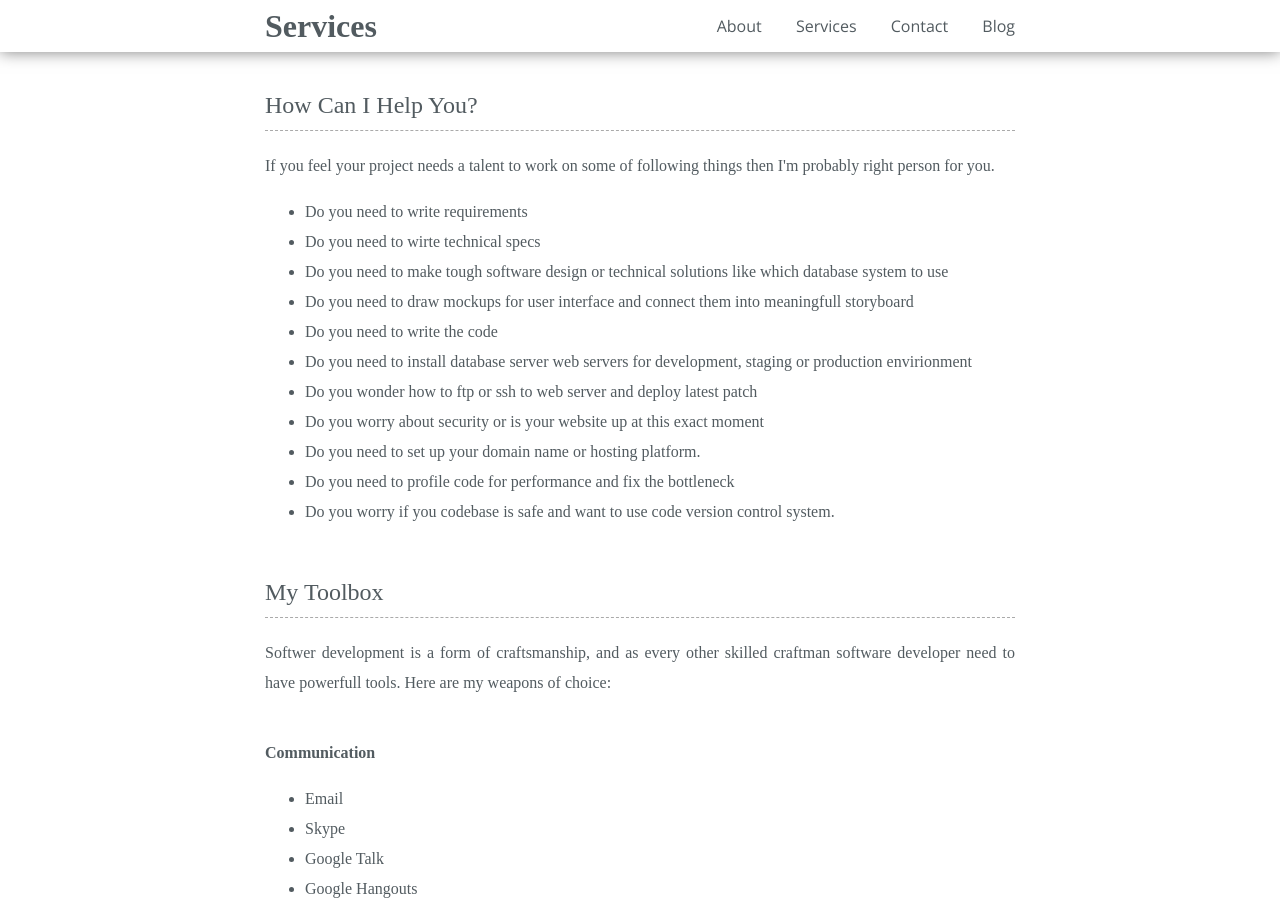
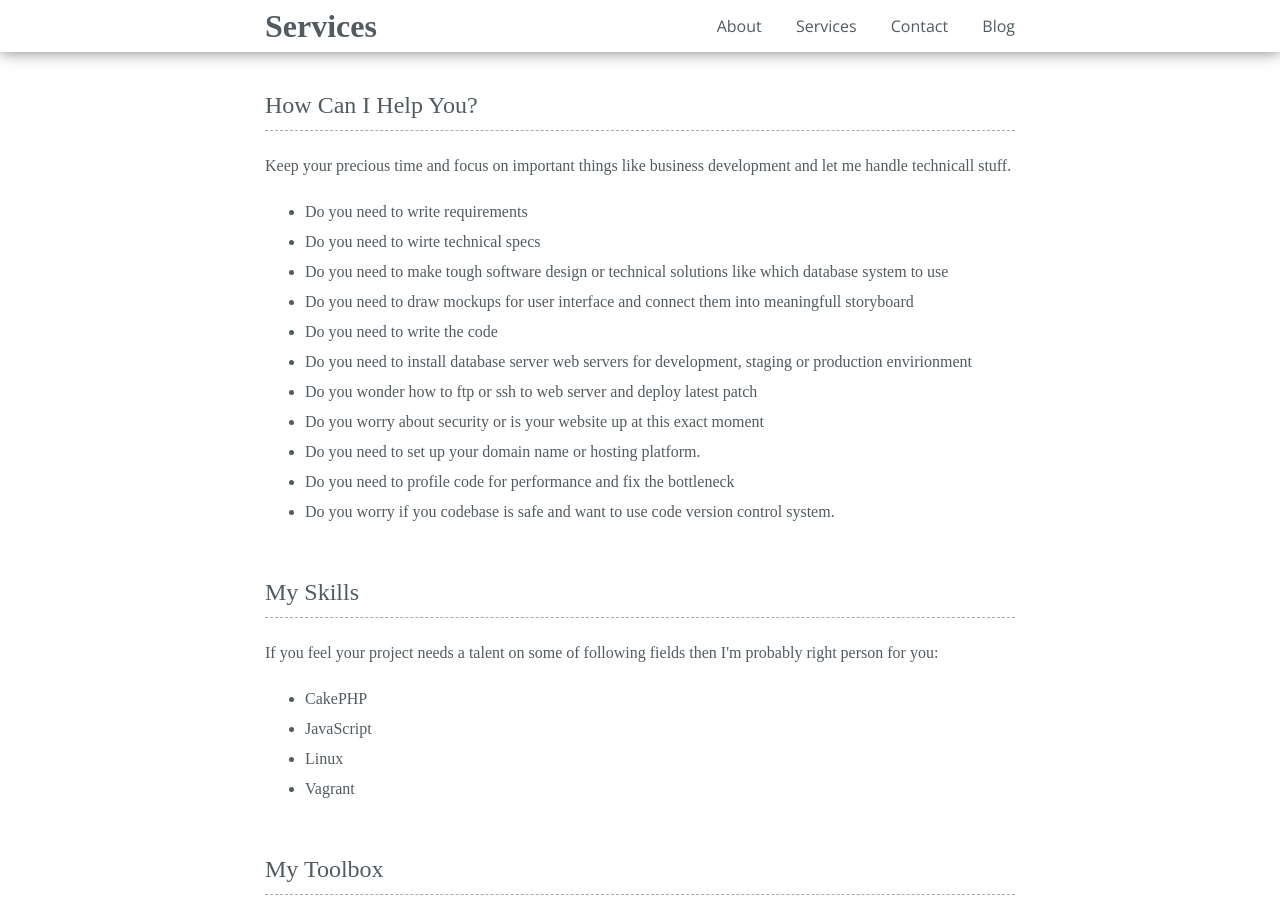
Before and after one commit to borivojevic/borivojevic.github.com, a Jekyll site: the page built from services.html, in a window 1280 px wide and 900 px high. Built offline with Jekyll 4.4.1, drawn with Linux system fonts in a browser that asks for light colours; nearby versions of some CDN libraries; some web fonts are replaced; Markdown is read by kramdown in place of the engine named in the settings.

Commit message:
Update services copy

```diff
--- a/services.html
+++ b/services.html
@@ -7,7 +7,7 @@ title: Services
     <article>
         <section>
             <h6>How Can I Help You?</h6>
-            <p>If you feel your project needs a talent to work on some of following things then I'm probably right person for you.</p>
+            <p>Keep your precious time and focus on important things like business development and let me handle technicall stuff.</p>
             <ul>
                 <li>Do you need to write requirements</li>
                 <li>Do you need to wirte technical specs</li>
@@ -21,6 +21,18 @@ title: Services
                 <li>Do you need to profile code for performance and fix the bottleneck</li>
                 <li>Do you worry if you codebase is safe and want to use code version control system.</li>
         </section>
+    <article>
+        <section>
+            <h6>My Skills</h6>
+            <p>If you feel your project needs a talent on some of following fields then I'm probably right person for you:</p>
+            <ul>
+                <li>CakePHP</li>
+                <li>JavaScript</li>
+                <li>Linux</li>
+                <li>Vagrant</li>
+            </ul>
+        </section>
+    </article>
     <article>
         <section>
             <h6>My Toolbox</h6>
```
